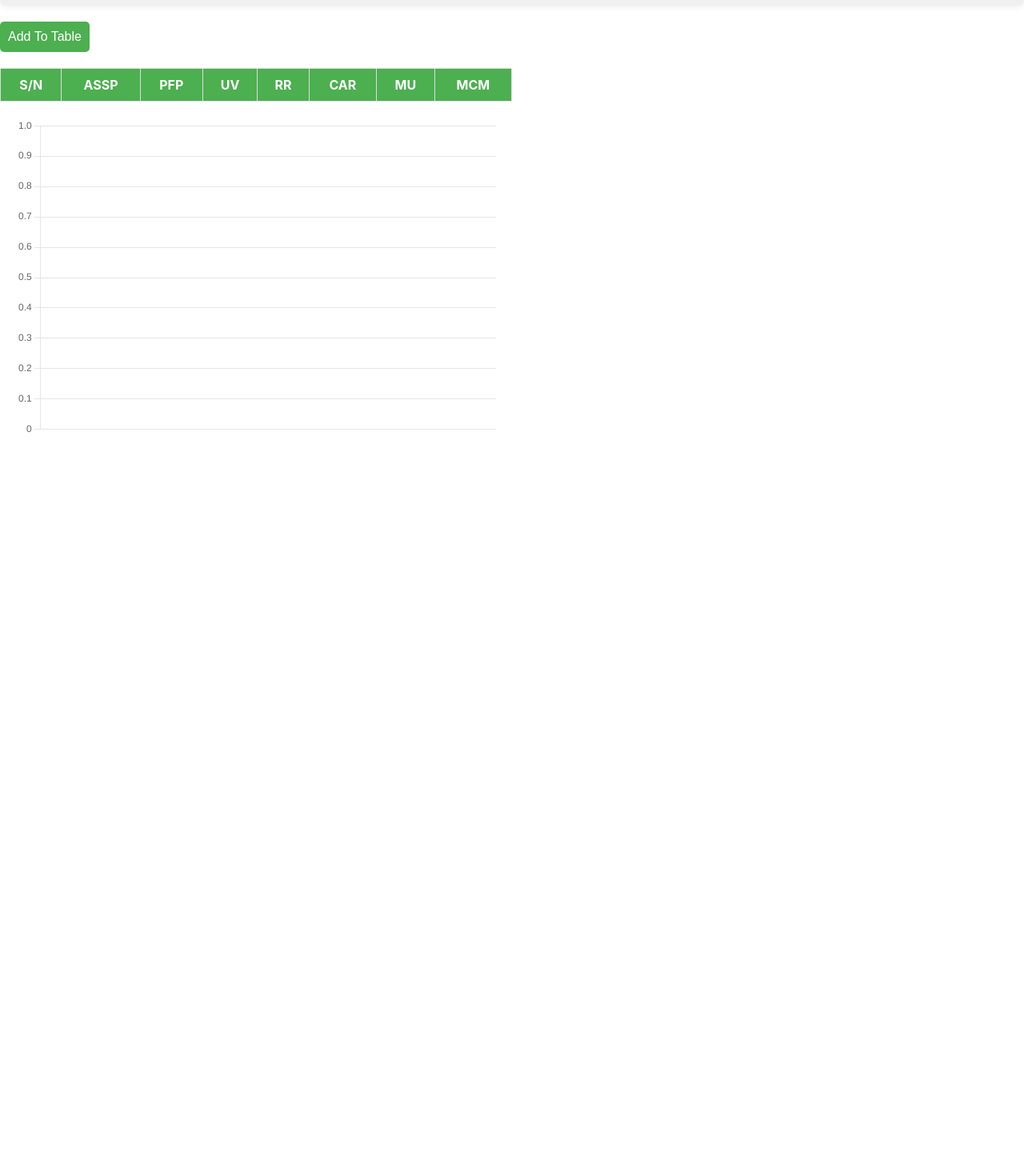
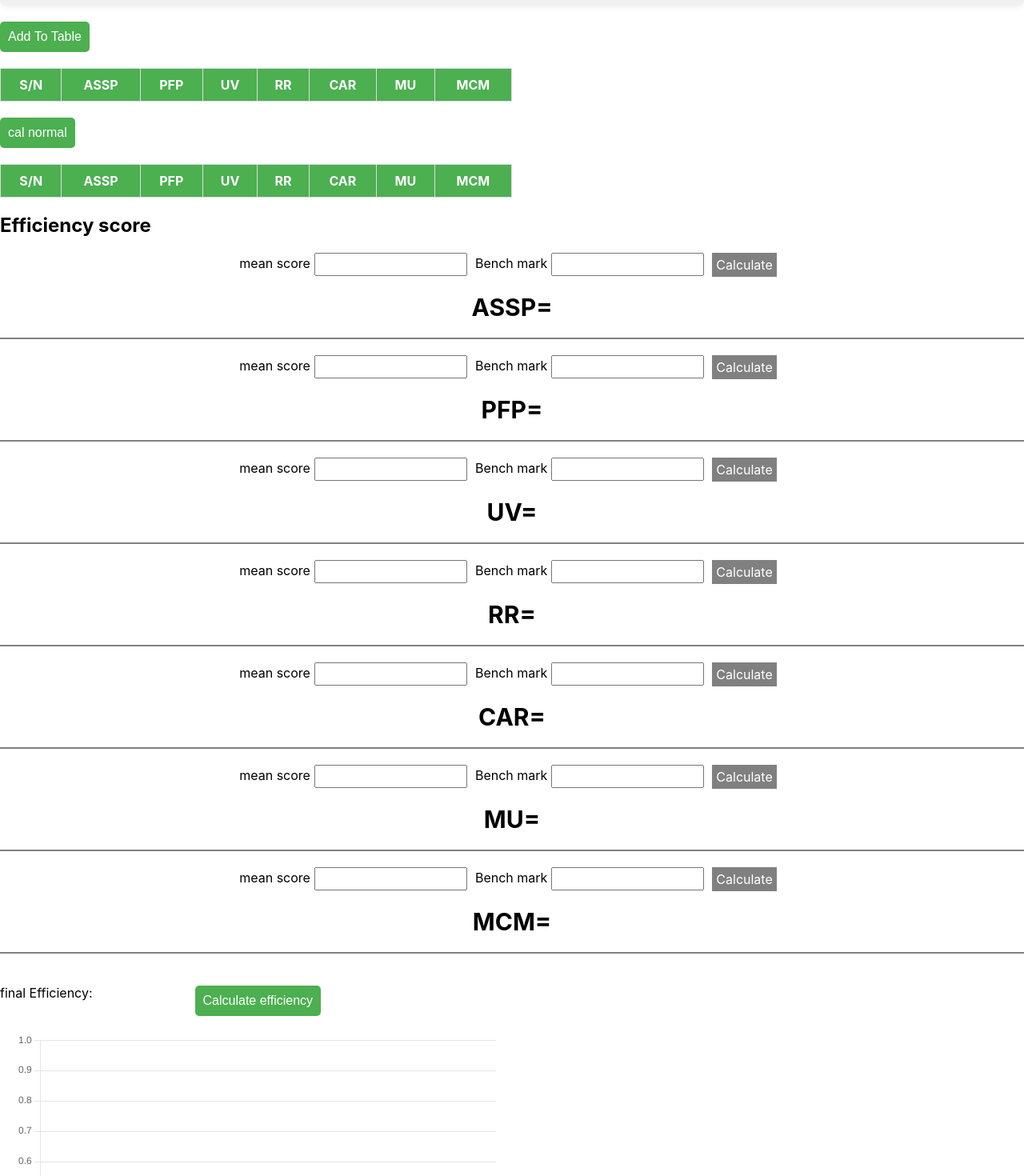
Before and after one commit to A-Tech003/metric-Calculator, a React (Create React App) app: page /solutionSpace in a window 1280 px wide. Shown: the part 1143-2613 px from the top of the page at 80% size. Before the commit the page ends 1710 px from the top, so only its background shows below. Built offline with nearby package versions, Linux system fonts and the light colour scheme.

Commit message:
I add the normalization and the efficiency

```diff
--- /dev/null
+++ b/src/component/ConfirmNormal.tsx
@@ -0,0 +1,29 @@
+import React, { useState } from 'react';
+
+interface ConfirmationProps {
+  message: string;
+  isOpen: boolean;
+  handleConfirm: () => void;
+  setIsOpen: (state: boolean) => void
+}
+
+const Confirmation: React.FC<ConfirmationProps> = ({ message, handleConfirm, isOpen, setIsOpen}) => {
+  const closeConfirmation = () => {
+    setIsOpen(false);
+  };
+  return (
+    <>
+      {isOpen && (
+        <div style={{backgroundColor: "green", color: "white", position: "relative", top: "40%", left: "40%", width: "400px", height: "200px", display: "flex", justifyContent: "center", alignItems: "center", textAlign: "center", borderRadius: "1rem"}}>
+          <div className="modal-content">
+            <p style={{fontSize: "1.5rem"}}>{message}</p>
+            <button style={{borderRadius: ".5rem", padding: ".5rem 1rem", fontSize: "1rem"}} onClick={handleConfirm}>Yes</button>
+            <button style={{borderRadius: ".5rem", padding: ".5rem 1rem", fontSize: "1rem"}} onClick={closeConfirmation}>No</button>
+          </div>
+        </div>
+      )}
+    </>
+  );
+};
+
+export default Confirmation;
--- a/src/pages/SolutionSpaceMetrics.tsx
+++ b/src/pages/SolutionSpaceMetrics.tsx
@@ -3,9 +3,20 @@ import NavBar from '../component/NavBar'
 import MetricCalculator from '../component/DivisionMetrics'
 import Subtraction from '../component/Subtraction'
 import ResultGraph from '../component/ResultGraph';
+import Confirmation from '../component/ConfirmNormal';
+
 
 const SolutionSpaceMetrics = () => {
-  const [totalMetrics, setTotalMetrics] = useState<string[][]>([])
+  const [totalMetrics, setTotalMetrics] = useState<string[][]>([]);
+  const [allCol1, setallCol1] = useState<string[]>([]);
+  const [allCol2, setallCol2] = useState<string[]>([]);
+  const [allCol3, setallCol3] = useState<string[]>([]);
+  const [allCol4, setallCol4] = useState<string[]>([]);
+  const [allCol5, setallCol5] = useState<string[]>([]);
+  const [allCol6, setallCol6] = useState<string[]>([]);
+  const [allCol7, setallCol7] = useState<string[]>([]);
+  const [isOpen, setIsOpen] = useState(false);
+  const [showTable, setShowTable] = useState<boolean>(false)
   const [metrics1, setMetrics1] = useState('')
   const [metrics2, setMetrics2] = useState('')
   const [metrics3, setMetrics3] = useState('')
@@ -13,11 +24,51 @@ const SolutionSpaceMetrics = () => {
   const [metrics5, setMetrics5] = useState('')
   const [metrics6, setMetrics6] = useState('')
   const [metrics7, setMetrics7] = useState('')
+  const [efficiency1, setEfficiency1] = useState('')
+  const [efficiency2, setEfficiency2] = useState('')
+  const [efficiency3, setEfficiency3] = useState('')
+  const [efficiency4, setEfficiency4] = useState('')
+  const [efficiency5, setEfficiency5] = useState('')
+  const [efficiency6, setEfficiency6] = useState('')
+  const [efficiency7, setEfficiency7] = useState('')
+  const [efficiencyTotalValue, setEfficiencyTotalValue] = useState<string[]>([])
+  const [showEfficiency, setShowEfficiency] = useState<boolean>(false)
 
+
+  const metrics = [metrics1, metrics2, metrics3, metrics4, metrics5, metrics6, metrics7]
+  const efficiency = [efficiency1, efficiency2, efficiency3, efficiency4, efficiency5, efficiency6, efficiency7]
+  const handleEfficiencyTotal = () => {
+    setEfficiencyTotalValue([...efficiency])
+    setShowEfficiency(true)
+  }
   const handleTotalMetrics = () => {
-    const metrics = [metrics1, metrics2, metrics3, metrics4, metrics5, metrics6, metrics7]
-    setTotalMetrics(state => [...state, metrics])
+    const newTotalMetrics: string[][] = [...totalMetrics, metrics];
+    setTotalMetrics(newTotalMetrics);
+    const newallCol1 = [...allCol1, metrics[0]]
+       setallCol1(newallCol1)
+       const newallCol2 = [...allCol2, metrics[1]]
+       setallCol2(newallCol2)
+       const newallCol3 = [...allCol3, metrics[2]]
+      setallCol3(newallCol3)
+      const newallCol4 = [...allCol4, metrics[3]]
+      setallCol4(newallCol4)
+      const newallCol5 = [...allCol5, metrics[4]]
+      setallCol5(newallCol5)
+      const newallCol6 = [...allCol6, metrics[5]]
+      setallCol6(newallCol6)
+      const newallCol7 = [...allCol7, metrics[6]]
+      setallCol7(newallCol7)
   }
+  const openConfirmation = () => {
+    setIsOpen(true);
+  };
+  const handleConfirm = () => {
+    setIsOpen(false)
+    setShowTable(true)
+  }
+
+
+
   return (
     <div>
       <div style={{ backgroundColor: '#f0f0f0', padding: '20px', borderRadius: '8px', boxShadow: '0 0 10px rgba(0, 0, 0, 0.1)' }}>
@@ -29,7 +80,7 @@ const SolutionSpaceMetrics = () => {
         <Subtraction metricName="1" labelName1="Total Sales Income: " labelName2="Total Manufacturing Cost: " labelName3="ASSP= " onSubmit={(value) => setMetrics1(value)} />
 
         {/* Metric 2 */}
-        <Subtraction metricName="2" labelName1="Sales Income From Product Family: " labelName2="Manufacturing Cost For Product Family: " labelName3="PFP= " onSubmit={(value) => setMetrics1(value)} />
+        <Subtraction metricName="2" labelName1="Sales Income From Product Family: " labelName2="Manufacturing Cost For Product Family: " labelName3="PFP= " onSubmit={(value) => setMetrics2(value)} />
 
         {/* Metric 3 */}
         <MetricCalculator metricName="3" labelName1="No Of Percieved Varients: " labelName2="No Of All Possible Varients: " labelName3="UV= " onSubmit={(value) => setMetrics3(value)} />
@@ -73,6 +124,92 @@ const SolutionSpaceMetrics = () => {
           ))}
         </tbody>
       </table>
+      <Confirmation message='are you sure you have create all the records?' handleConfirm={handleConfirm} isOpen={isOpen} setIsOpen={setIsOpen}/>
+      {/* display the normal table */}
+      <button style={{ marginTop: '20px', padding: '10px', fontSize: '16px', backgroundColor: '#4CAF50', color: 'white', border: 'none', borderRadius: '5px', cursor: 'pointer' }} onClick={openConfirmation}>cal normal</button>
+      <table style={{ width: '50%', marginTop: '20px', borderCollapse: 'collapse' }}>
+        <thead>
+          <tr style={{ backgroundColor: '#4CAF50', color: 'white' }}>
+            <th style={{ padding: '10px', border: '1px solid #ddd' }}>S/N</th>
+            <th style={{ padding: '10px', border: '1px solid #ddd' }}>ASSP</th>
+            <th style={{ padding: '10px', border: '1px solid #ddd' }}>PFP</th>
+            <th style={{ padding: '10px', border: '1px solid #ddd' }}>UV</th>
+            <th style={{ padding: '10px', border: '1px solid #ddd' }}>RR</th>
+            <th style={{ padding: '10px', border: '1px solid #ddd' }}>CAR</th>
+            <th style={{ padding: '10px', border: '1px solid #ddd' }}>MU</th>
+            <th style={{ padding: '10px', border: '1px solid #ddd' }}>MCM</th>
+          </tr>
+        </thead>
+        {(showTable)?<tbody>
+          {totalMetrics.map((record, i) => (
+            <tr key={i}>
+              <td style={{ padding: '10px', border: '1px solid #ddd' }}>{i + 1}</td>
+              <td key={i} style={{ padding: '10px', border: '1px solid #ddd' }}>
+                  {(+allCol1[i] - Math.min(Number(...allCol1))) / (Math.max(Number(...allCol1)) - Math.min(Number(...allCol1)))}
+              </td>
+              <td key={i} style={{ padding: '10px', border: '1px solid #ddd' }}>
+                  {(+allCol2[i] - Math.min(Number(...allCol2))) / (Math.max(Number(...allCol2)) - Math.min(Number(...allCol2)))}
+              </td>
+              <td key={i} style={{ padding: '10px', border: '1px solid #ddd' }}>
+                  {(+allCol3[i] - Math.min(Number(...allCol3))) / (Math.max(Number(...allCol3)) - Math.min(Number(...allCol3)))}
+              </td>
+              <td key={i} style={{ padding: '10px', border: '1px solid #ddd' }}>
+                  {(+allCol4[i] - Math.min(Number(...allCol4))) / (Math.max(Number(...allCol4)) - Math.min(Number(...allCol4)))}
+              </td>
+              <td key={i} style={{ padding: '10px', border: '1px solid #ddd' }}>
+                  {(+allCol5[i] - Math.min(Number(...allCol5))) / (Math.max(Number(...allCol5)) - Math.min(Number(...allCol5)))}
+              </td>
+              <td key={i} style={{ padding: '10px', border: '1px solid #ddd' }}>
+                  {(+allCol6[i] - Math.min(Number(...allCol6))) / (Math.max(Number(...allCol6)) - Math.min(Number(...allCol6)))}
+              </td>
+              <td key={i} style={{ padding: '10px', border: '1px solid #ddd' }}>
+                  {(+allCol7[i] - Math.min(Number(...allCol7))) / (Math.max(Number(...allCol7)) - Math.min(Number(...allCol7)))}
+              </td>
+            </tr>
+          ))}
+          <tr>
+              <td style={{ padding: '10px', border: '1px solid #ddd' }}>mean</td>
+              <td style={{ padding: '10px', border: '1px solid #ddd' }}>
+                {(allCol1.map(str => Number(str)).reduce((accumulator, currentValue) => accumulator + currentValue, 0)) / allCol1.length }
+              </td>
+              <td style={{ padding: '10px', border: '1px solid #ddd' }}>
+                {(allCol2.map(str => Number(str)).reduce((accumulator, currentValue) => accumulator + currentValue, 0)) / allCol2.length}
+              </td>
+              <td style={{ padding: '10px', border: '1px solid #ddd' }}>
+                {(allCol3.map(str => Number(str)).reduce((accumulator, currentValue) => accumulator + currentValue, 0)) / allCol3.length}
+              </td>
+              <td style={{ padding: '10px', border: '1px solid #ddd' }}>
+                {(allCol4.map(str => Number(str)).reduce((accumulator, currentValue) => accumulator + currentValue, 0)) / allCol4.length}
+              </td>
+              <td style={{ padding: '10px', border: '1px solid #ddd' }}>
+                {(allCol5.map(str => Number(str)).reduce((accumulator, currentValue) => accumulator + currentValue, 0)) / allCol5.length}
+              </td>
+              <td style={{ padding: '10px', border: '1px solid #ddd' }}>
+                {(allCol6.map(str => Number(str)).reduce((accumulator, currentValue) => accumulator + currentValue, 0)) / allCol6.length}
+              </td>
+              <td style={{ padding: '10px', border: '1px solid #ddd' }}>
+                {(allCol7.map(str => Number(str)).reduce((accumulator, currentValue) => accumulator + currentValue, 0)) / allCol7.length}
+              </td>
+          </tr>
+        </tbody>:""}
+      </table>
+      <div>
+        <h2>Efficiency score</h2>
+        <div>
+           <Subtraction metricName="1" labelName1="mean score" labelName2="Bench mark" labelName3="ASSP= " onSubmit={(value) => setEfficiency1(value)} />
+           <Subtraction metricName="2" labelName1="mean score" labelName2="Bench mark" labelName3="PFP= " onSubmit={(value) => setEfficiency2(value)} />
+           <Subtraction metricName="3" labelName1="mean score" labelName2="Bench mark" labelName3="UV= " onSubmit={(value) => setEfficiency3(value)} />
+           <Subtraction metricName="4" labelName1="mean score" labelName2="Bench mark" labelName3="RR= " onSubmit={(value) => setEfficiency4(value)} />
+           <Subtraction metricName="5" labelName1="mean score" labelName2="Bench mark" labelName3="CAR= " onSubmit={(value) => setEfficiency5(value)} />
+           <Subtraction metricName="6" labelName1="mean score" labelName2="Bench mark" labelName3="MU= " onSubmit={(value) => setEfficiency6(value)} />
+           <Subtraction metricName="7" labelName1="mean score" labelName2="Bench mark" labelName3="MCM= " onSubmit={(value) => setEfficiency7(value)} />
+        </div>
+        <div style={{display: "flex", alignItems: "center"}}>
+            <p>final Efficiency</p>:{showEfficiency?<p>{efficiencyTotalValue.map(str => Number(str)).reduce((accumulator, currentValue) => accumulator + currentValue, 0)}</p>:""}
+            <button style={{ marginTop: '20px', padding: '10px', fontSize: '16px', backgroundColor: '#4CAF50', color: 'white', border: 'none', borderRadius: '5px', cursor: 'pointer', marginLeft: "10%"}} onClick={handleEfficiencyTotal}>Calculate efficiency</button>
+        </div>
+
+      </div>
        {/* Display the graph */}
        <ResultGraph data={totalMetrics} headings={['ASSP', 'PFP', 'UV', 'RR', 'CAR', 'MU', 'MCM']} />
     </div>
```
